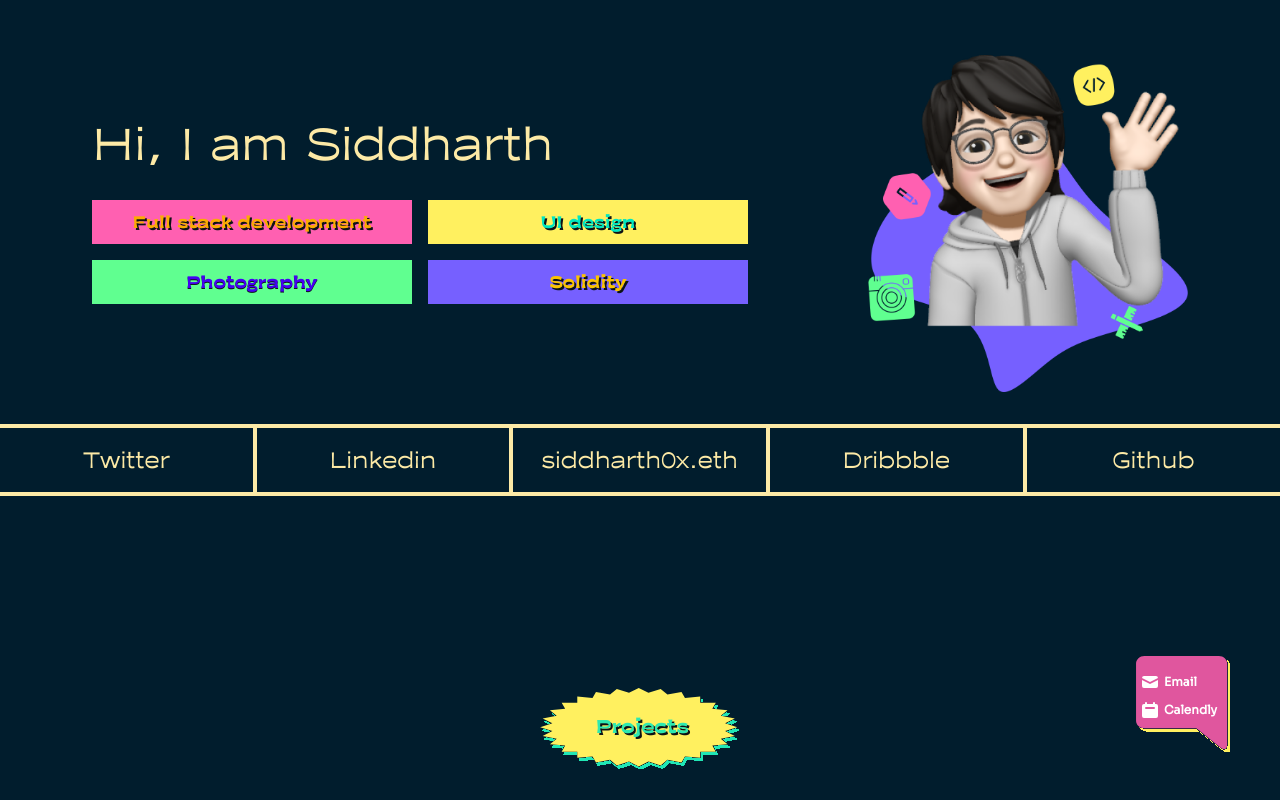
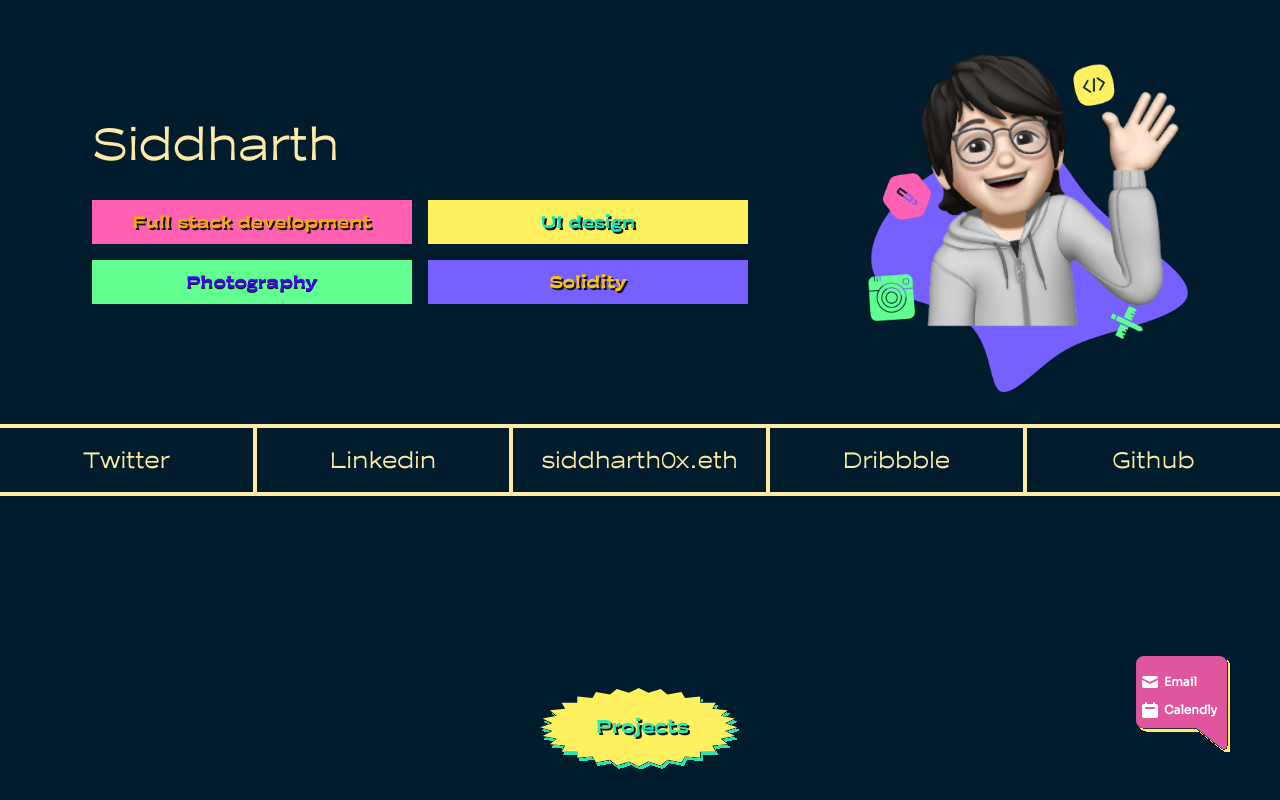
Before and after one commit to sid4861/portfolio-2.0, a React (Create React App) app: page / in a window 1280 px wide. Shown: the top 800 px of the page. Built offline with nearby package versions, Linux system fonts and the light colour scheme.

Commit message:
Update App.js

```diff
--- a/src/App.js
+++ b/src/App.js
@@ -17,7 +17,7 @@ function Header() {
   return (
     <div className='p-8 flex flex-col md:flex-row items-center justify-around ' >
       <div  >
-        <h1 className='font-moche text-[#FDEAA6] text-3xl md:text-5xl'>Hi, I am Siddharth</h1>
+        <h1 className='font-moche text-[#FDEAA6] text-3xl md:text-5xl'>Siddharth</h1>
         {/* tags */}
         <div className='grid gap-4 grid-cols-1 grid-rows-4 md:grid-cols-2 md:grid-rows-2 mt-8 ' >
           <div className='w-80 p-2 font-moche bg-[#FF60B1] hover:bg-[#FBAC00] text-center text-[#FBAC00] hover:text-[#FF60B1] font-bold ' >
```
